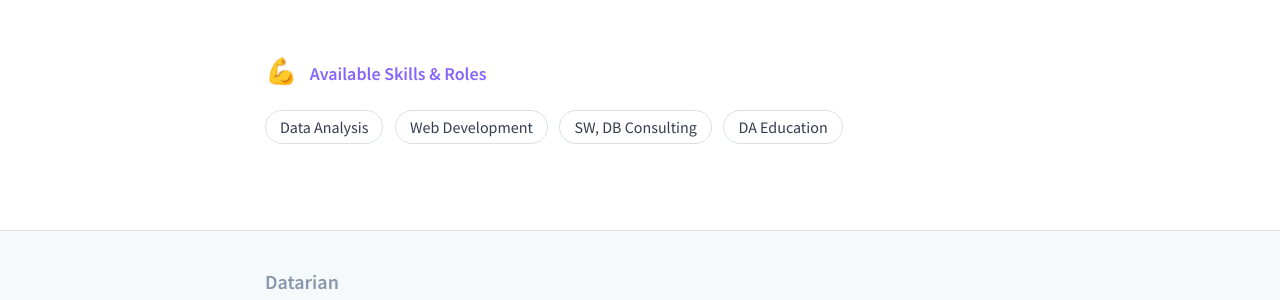
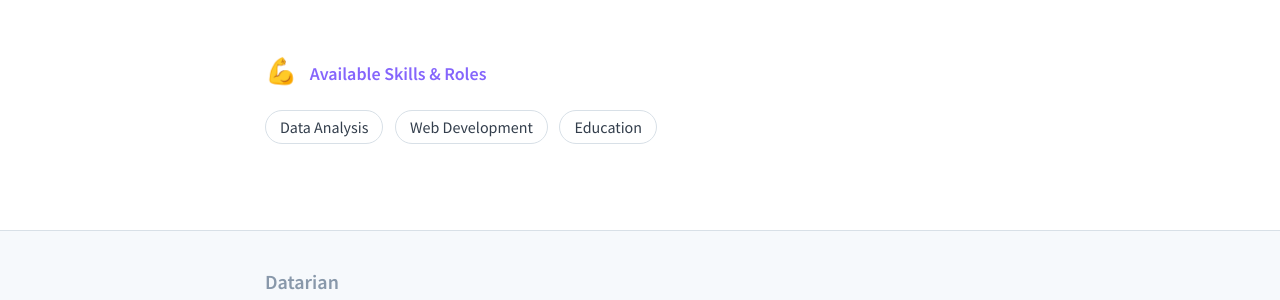
Before and after one commit to datarian-kr/datarian-kr.github.io, a Jekyll site: the page built from index.md, in a window 1280 px wide. Shown: the part 851-1151 px from the top of the page. Built offline with Jekyll 4.4.1, drawn with Linux system fonts in a browser that asks for light colours.

Commit message:
remove DB consulting skills

```diff
--- a/_data/skill-roles.yml
+++ b/_data/skill-roles.yml
@@ -1,4 +1,3 @@
 - name: Data Analysis
 - name: Web Development
-- name: SW, DB Consulting
-- name: DA Education
+- name: Education
```
